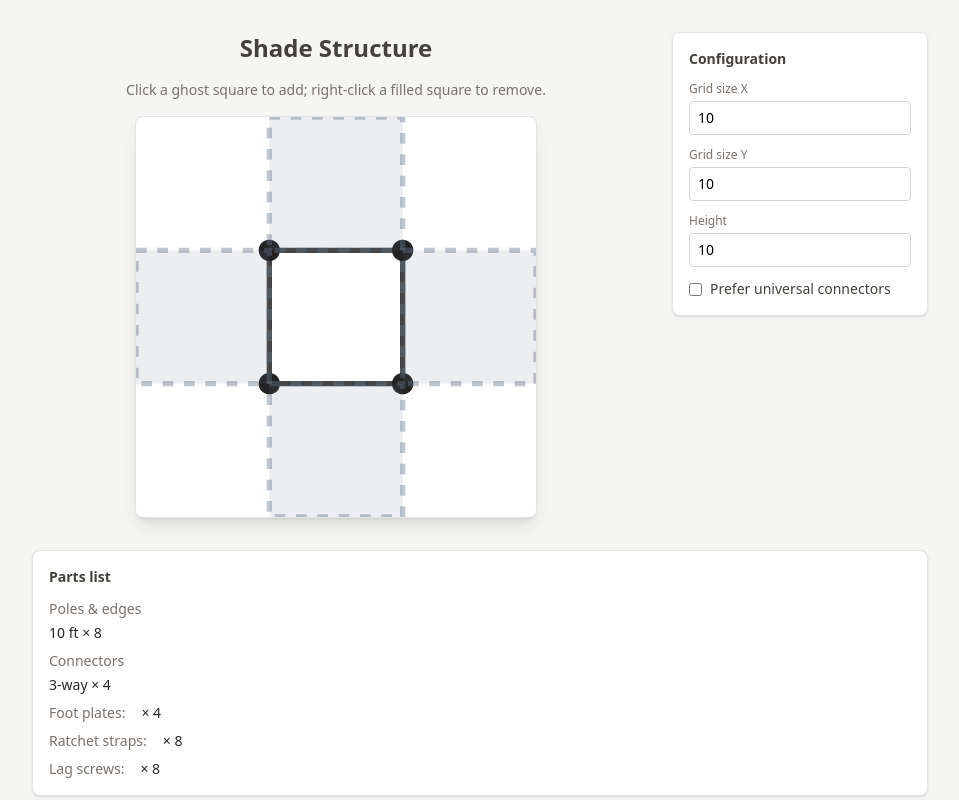
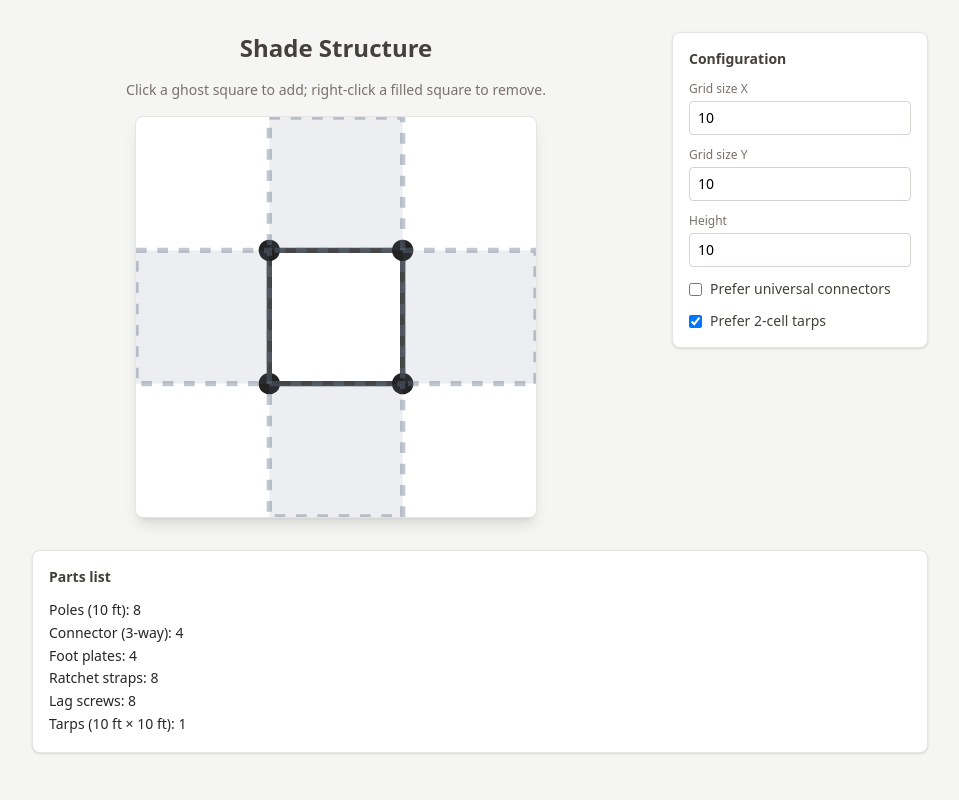
Before and after one commit to andrewpurcell/shade-structure, a React (Vite) app: page / in a window 1280 px wide. Shown: the top 800 px of the page, without its empty margins (160-1119 px from the left). Built offline with nearby package versions, Linux system fonts and the light colour scheme.

Commit message:
configure tarp coverage

```diff
--- a/src/App.tsx
+++ b/src/App.tsx
@@ -17,6 +17,7 @@ export interface ShapeConfig {
   gridSizeY: number;
   height: number;
   preferUniversalConnectors: boolean;
+  prefer2CellTarps: boolean;
 }
 
 const defaultConfig: ShapeConfig = {
@@ -24,6 +25,7 @@ const defaultConfig: ShapeConfig = {
   gridSizeY: 10,
   height: 10,
   preferUniversalConnectors: false,
+  prefer2CellTarps: true,
 };
 
 function ShapeCanvas({
@@ -100,10 +102,7 @@ function ShapeCanvas({
       viewBox={viewBoxScaled}
       preserveAspectRatio="xMidYMid meet"
     >
-      <g
-        className="shape"
-        transform={`scale(${gx}, ${gy})`}
-      >
+      <g className="shape" transform={`scale(${gx}, ${gy})`}>
         {edges.map((e, i) => (
           <line
             key={i}
@@ -177,7 +176,87 @@ function PartsList({
 }) {
   const gx = Math.max(1, config.gridSizeX);
   const gy = Math.max(1, config.gridSizeY);
-  const { height, preferUniversalConnectors } = config;
+  const { height, preferUniversalConnectors, prefer2CellTarps } = config;
+
+  // Tarps: cover active cells
+  const cellKeys = [...state.cells];
+  const cellSet = new Set(cellKeys);
+  type TarpEntry = { w: number; h: number; count: number };
+  const tarpEntries: TarpEntry[] = [];
+  if (cellKeys.length > 0) {
+    if (!prefer2CellTarps) {
+      tarpEntries.push({ w: gx, h: gy, count: cellKeys.length });
+    } else {
+      const key = (c: number, r: number) => `${c},${r}`;
+      const parse = (k: string): { c: number; r: number } => {
+        const [c = 0, r = 0] = k.split(",").map(Number);
+        return { c, r };
+      };
+      // Maximum bipartite matching: grid cells are bipartite by (c+r) % 2.
+      // Match as many adjacent cell pairs as possible (any mix of horizontal/vertical).
+      const leftCells = cellKeys.filter((k) => {
+        const { c, r } = parse(k);
+        return (c + r) % 2 === 0;
+      });
+      const adj = new Map<string, string[]>();
+      for (const k of leftCells) {
+        const { c, r } = parse(k);
+        const neighbors: string[] = [];
+        for (const [dc, dr] of [
+          [1, 0],
+          [-1, 0],
+          [0, 1],
+          [0, -1],
+        ] as const) {
+          const nk = key(c + dc, r + dr);
+          if (cellSet.has(nk)) neighbors.push(nk);
+        }
+        adj.set(k, neighbors);
+      }
+      const matchR = new Map<string, string>();
+      const dfs = (u: string, seen: Set<string>): boolean => {
+        for (const v of adj.get(u) ?? []) {
+          if (seen.has(v)) continue;
+          seen.add(v);
+          const matchedTo = matchR.get(v);
+          if (matchedTo === undefined || dfs(matchedTo, seen)) {
+            matchR.set(v, u);
+            return true;
+          }
+        }
+        return false;
+      };
+      for (const u of leftCells) {
+        dfs(u, new Set());
+      }
+      // Classify each matched pair as horizontal or vertical; merge counts by canonical size (smaller × larger)
+      let horizontalPairs = 0;
+      let verticalPairs = 0;
+      for (const [rightK, leftK] of matchR) {
+        const pa = parse(leftK);
+        const pb = parse(rightK);
+        if (pa.r === pb.r) horizontalPairs++;
+        else verticalPairs++;
+      }
+      const canonical = (a: number, b: number) =>
+        [Math.min(a, b), Math.max(a, b)] as const;
+      const tarpBySize = new Map<string, number>();
+      const addTarp = (w: number, h: number, count: number) => {
+        if (count <= 0) return;
+        const [lo, hi] = canonical(w, h);
+        const key = `${lo},${hi}`;
+        tarpBySize.set(key, (tarpBySize.get(key) ?? 0) + count);
+      };
+      addTarp(2 * gx, gy, horizontalPairs);
+      addTarp(gx, 2 * gy, verticalPairs);
+      addTarp(gx, gy, cellKeys.length - 2 * matchR.size);
+      for (const [key, count] of tarpBySize) {
+        const [w = 0, h = 0] = key.split(",").map(Number);
+        tarpEntries.push({ w, h, count });
+      }
+      tarpEntries.sort((a, b) => a.w - b.w || a.h - b.h);
+    }
+  }
 
   // Combined poles + edges by length (all in ft)
   const lengthCounts = new Map<number, number>();
@@ -218,47 +297,30 @@ function PartsList({
     (a, b) => a[0] - b[0],
   );
 
+  const lines: string[] = [];
+  for (const [len, count] of sortedLengths) {
+    lines.push(`Poles (${len} ft): ${count}`);
+  }
+  for (const [slots, count] of sortedConnectorSlots) {
+    lines.push(`Connector (${slots}-way): ${count}`);
+  }
+  lines.push(`Foot plates: ${footPlates}`);
+  lines.push(`Ratchet straps: ${ratchetStraps}`);
+  lines.push(`Lag screws: ${lagScrews}`);
+  for (const entry of tarpEntries) {
+    lines.push(`Tarps (${entry.w} ft × ${entry.h} ft): ${entry.count}`);
+  }
+
   return (
     <section className="mt-8 w-full max-w-4xl bg-white rounded-lg shadow border border-stone-200 p-4">
       <h2 className="text-sm font-semibold text-stone-700 mb-3">Parts list</h2>
-      <dl className="grid gap-2 text-sm">
-        {sortedLengths.length > 0 && (
-          <div>
-            <dt className="text-stone-500 mb-1">Poles &amp; edges</dt>
-            <dd className="flex flex-wrap gap-x-4 gap-y-1">
-              {sortedLengths.map(([len, count]) => (
-                <span key={len} className="font-medium text-stone-800">
-                  {len} ft × {count}
-                </span>
-              ))}
-            </dd>
+      <div className="text-sm text-stone-800 whitespace-pre-wrap break-all">
+        {lines.map((line, i) => (
+          <div key={i} className="leading-relaxed">
+            {line}
           </div>
-        )}
-        {sortedConnectorSlots.length > 0 && (
-          <div>
-            <dt className="text-stone-500 mb-1">Connectors</dt>
-            <dd className="flex flex-wrap gap-x-4 gap-y-1">
-              {sortedConnectorSlots.map(([slots, count]) => (
-                <span key={slots} className="font-medium text-stone-800">
-                  {slots}-way × {count}
-                </span>
-              ))}
-            </dd>
-          </div>
-        )}
-        <div className="flex flex-wrap items-baseline gap-x-4 gap-y-1">
-          <span className="text-stone-500">Foot plates:</span>
-          <span className="font-medium text-stone-800">× {footPlates}</span>
-        </div>
-        <div className="flex flex-wrap items-baseline gap-x-4 gap-y-1">
-          <span className="text-stone-500">Ratchet straps:</span>
-          <span className="font-medium text-stone-800">× {ratchetStraps}</span>
-        </div>
-        <div className="flex flex-wrap items-baseline gap-x-4 gap-y-1">
-          <span className="text-stone-500">Lag screws:</span>
-          <span className="font-medium text-stone-800">× {lagScrews}</span>
-        </div>
-      </dl>
+        ))}
+      </div>
     </section>
   );
 }
@@ -325,6 +387,15 @@ function ConfigPanel({
             Prefer universal connectors
           </span>
         </label>
+        <label className="flex items-center gap-2 cursor-pointer">
+          <input
+            type="checkbox"
+            checked={config.prefer2CellTarps}
+            onChange={(e) => set({ prefer2CellTarps: e.target.checked })}
+            className="rounded border-stone-300"
+          />
+          <span className="text-sm text-stone-700">Prefer 2-cell tarps</span>
+        </label>
       </div>
     </aside>
   );
@@ -363,7 +434,6 @@ export default function App() {
         <ConfigPanel config={config} onChange={setConfig} />
       </div>
       <PartsList config={config} state={state} />
-      <StateDebug state={state} />
     </main>
   );
 }
```
